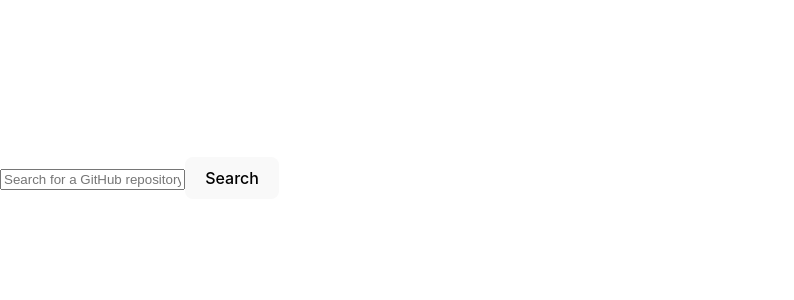
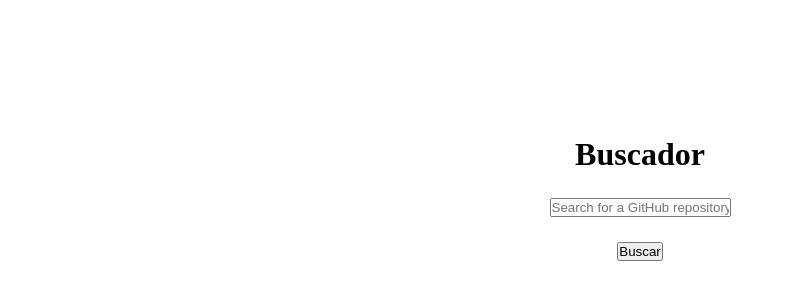
Before and after one commit to juanalvarezsaravia/ENTEGABLE-BIOS, a React (Vite) app: page / in a window 1280 px wide. Shown: the part 222-522 px from the top of the page, without its empty margins (0-794 px from the left). Built offline with nearby package versions, Linux system fonts and the light colour scheme.

Commit message:
Esta todo en el medio

```diff
--- a/src/components/Details.jsx
+++ b/src/components/Details.jsx
@@ -29,12 +29,12 @@ function Details() {
   }
 
   return (
-    <div>
-      <h2>Repository Details</h2>
+    <div className='Details'>
+      <h2>Detalles del repositorio</h2>
       <h3>{repoDetails.name}</h3>
       <p>{repoDetails.description}</p>
-      <p>Stars: {repoDetails.stargazers_count}</p>
-      <button onClick={goBackToResults}>Back to Results</button>
+      <p>Estrellas: {repoDetails.stargazers_count}</p>
+      <button onClick={goBackToResults}>Volver a resultados</button>
     </div>
   );
 }
--- a/src/components/Results.jsx
+++ b/src/components/Results.jsx
@@ -8,15 +8,15 @@ function Results() {
 
 
   if (!results || results.length === 0) {
-    return <div>No results found.</div>;
+    return <div>No se encontro resultado.</div>;
   }
 
   const goBackToSearch = () => {
     navigate('/');
   };
   return (
-    <div>
-      <h2>Search Results</h2>
+    <div className='Results'>
+      <h2>Resultados de busqueda</h2>
       <ul>
         {results.map((result) => (
           <li key={result.id}>
@@ -24,7 +24,7 @@ function Results() {
           </li>
         ))}
       </ul>
-      <button onClick={goBackToSearch}>Back to Search</button>
+      <button onClick={goBackToSearch}>Volver a buscador</button>
 
 
     </div>
--- a/src/components/Search.jsx
+++ b/src/components/Search.jsx
@@ -21,14 +21,15 @@ function Search() {
 
 
   return (
-    <div>
+    <div className='Search'>
+      <h1>Buscador</h1>
       <input
         type="text"
         placeholder="Search for a GitHub repository"
         value={query}
         onChange={(e) => setQuery(e.target.value)}
       />
-      <button onClick={handleSearch}>Search</button>
+      <button onClick={handleSearch}>Buscar</button>
     </div>
   );
 }
--- a/src/index.css
+++ b/src/index.css
@@ -1,69 +1,50 @@
-:root {
-  font-family: Inter, system-ui, Avenir, Helvetica, Arial, sans-serif;
-  line-height: 1.5;
-  font-weight: 400;
+* {
+  margin: 0;
+  padding: 0;
+  box-sizing: border-box;
+}
 
-  color-scheme: light dark;
-  color: rgba(255, 255, 255, 0.87);
-  background-color: #242424;
-
-  font-synthesis: none;
-  text-rendering: optimizeLegibility;
-  -webkit-font-smoothing: antialiased;
-  -moz-osx-font-smoothing: grayscale;
-  -webkit-text-size-adjust: 100%;
+body {
+  max-width: 1200px;
+  margin: auto;
+  padding: 20px;
+  box-sizing: border-box;
 }
 
 a {
-  font-weight: 500;
-  color: #646cff;
-  text-decoration: inherit;
-}
-a:hover {
-  color: #535bf2;
+  text-decoration: none;
 }
 
-body {
-  margin: 0;
+.Details {
   display: flex;
-  place-items: center;
-  min-width: 320px;
-  min-height: 100vh;
+  flex-direction: column;
+  align-items: center;
+  justify-content: center;
+  height: 100vh;
+  gap: 25px;
 }
 
-h1 {
-  font-size: 3.2em;
-  line-height: 1.1;
+.Search {
+  display: flex;
+  justify-content: center;
+  align-items: center;
+  height: 100vh;
+  flex-direction: column;
+  gap: 25px;
+}
+
+.Results {
+  display: flex;
+  flex-direction: column;
+  align-items: center;
+  justify-content: center;
+  gap: 25px;
 }
 
 button {
-  border-radius: 8px;
-  border: 1px solid transparent;
-  padding: 0.6em 1.2em;
-  font-size: 1em;
-  font-weight: 500;
-  font-family: inherit;
-  background-color: #1a1a1a;
   cursor: pointer;
-  transition: border-color 0.25s;
-}
-button:hover {
-  border-color: #646cff;
-}
-button:focus,
-button:focus-visible {
-  outline: 4px auto -webkit-focus-ring-color;
 }
 
-@media (prefers-color-scheme: light) {
-  :root {
-    color: #213547;
-    background-color: #ffffff;
-  }
-  a:hover {
-    color: #747bff;
-  }
-  button {
-    background-color: #f9f9f9;
-  }
+input {
+  cursor: pointer;
 }
```
